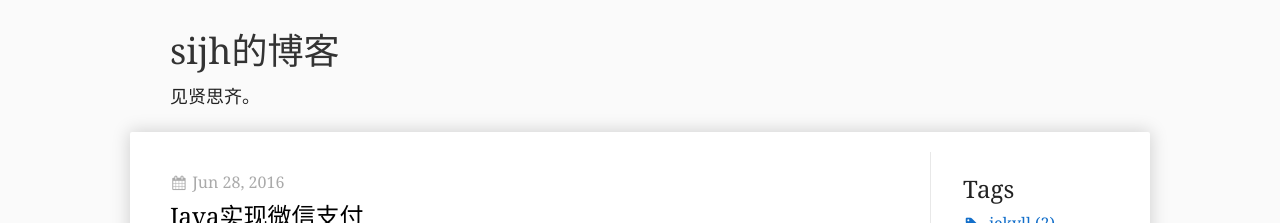
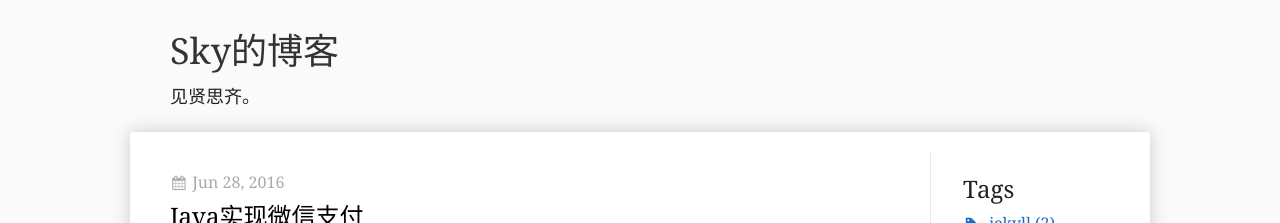
Before and after one commit to cuteason/cuteason.github.io, a Jekyll site: the page built from index.html, in a window 1280 px wide and 900 px high. Shown: the top 223 px of the window. Built offline with Jekyll 4.4.1, drawn with Linux system fonts in a browser that asks for light colours; the list of posts is cut into pages by our own code; comment, search, counter and statistics services are not loaded.

Commit message:
Update my blog's name

```diff
--- a/_config.yml
+++ b/_config.yml
@@ -1,11 +1,11 @@
 #site settings
-title: sijh的博客
+title: Sky的博客
 description: 记录学习和生活过程中的点滴，只关心收获，不计较得失。关注技术，热爱生活。
 keywords: 编程,算法,技术,学习,生活,阅读,方法,面试,博客,Java,Hibernate,Algorithm,Technology,IT,Education,Learn,Study,School,Class,Object,Programming,Code,Coding,Life,Oracle,MySQL,Jekyll,CSS,JavaScript,jQuery,HTML,Linux,Windows,database,Markdown,interview
 motto: 见贤思齐。
 footer_word:  只能永远把艰辛的劳动看作是生命的必要；即使没有收获的指望，也心平气和地继续耕种。
-github_username:  sijh
-url: http://sijh.github.io
+github_username:  hollyshi
+url: http://hollyshi.github.io
 paginate: 7
 paginate_path: "page/:num"
 timezone: 'Asia/Shanghai'
```
